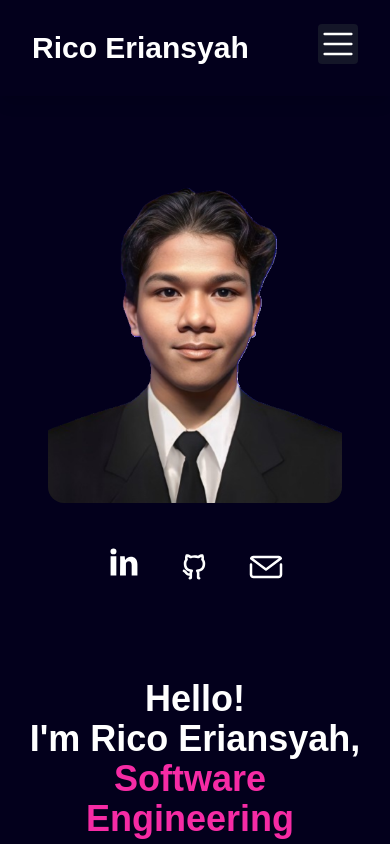
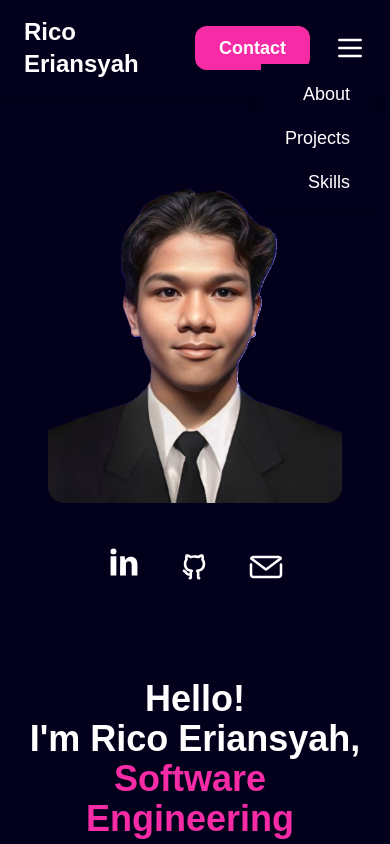
Before and after one commit to ricoerian/ricoapi, a Next.js app: page / in a window 390 px wide. Both pictures are taken after a click on the button 338 px from the left and 44 px from the top of the page. Shown: the top 844 px of the page. Built offline with nearby package versions, Linux system fonts and the light colour scheme.

Commit message:
minor changes

```diff
--- a/src/components/Organisms/Navbar.jsx
+++ b/src/components/Organisms/Navbar.jsx
@@ -1,35 +1,38 @@
+"use client";
+import { useState } from "react";
+
 export const Navbar = () => {
+    const [isOpen, setIsOpen] = useState(false);
+
     return (
-        <nav className="bg-[#03001C] shadow-lg flex justify-between items-center mx-auto px-8 md:px-14 py-6 lg:px-24 w-full">
-            <div className="text-3xl font-bold text-white">Rico Eriansyah</div>
-            <div className="hidden md:flex space-x-12 items-center text-white">
-                <a href="#top">About</a>
-                <a href="#projects">Projects</a>
-                <a href="#skills">Skills</a>
+        <nav className="bg-[#03001C] shadow-lg flex justify-between items-center mx-auto px-6 md:px-14 py-4 lg:px-24 w-full">
+            <div className="text-2xl md:text-3xl font-bold text-white">Rico Eriansyah</div>
+            <div className="hidden md:flex space-x-8 items-center text-white">
+                <a href="#top" className="hover:text-gray-300">About</a>
+                <a href="#projects" className="hover:text-gray-300">Projects</a>
+                <a href="#skills" className="hover:text-gray-300">Skills</a>
                 <a href="#contact">
-                    <button className="px-6 py-2 bg-button font-bold rounded-xl hover:border-2 hover:bg-slate-800">
+                    <button className="px-6 py-2 bg-button font-bold rounded-xl hover:bg-slate-800 transition">
                         Contact
                     </button>
                 </a>
             </div>
-
-            <div className="mobile-menu hidden md:hidden text-white mt-4">
-                <a href="#about" className="block py-2 px-16 rounded text-lg hover:bg-gray-700">About</a>
-                <a href="#projects" className="block py-2 px-16 rounded text-lg hover:bg-gray-700">Projects</a>
-                <a href="#skills" className="block py-2 px-16 rounded text-lg hover:bg-gray-700">Skills</a>
-                <a href="#contact" className="block py-2 px-16 rounded text-sm hover:bg-gray-700">
-                    <button className="px-6 py-2 bg-button font-bold rounded-xl hover:bg-[#141628]">
+            <div className="md:hidden flex gap-6">
+                <a href="#contact">
+                    <button className="px-6 py-2 text-white bg-button font-bold rounded-xl hover:border-2 hover:bg-slate-800 transition">
                         Contact
                     </button>
                 </a>
-            </div>
-
-            <div className="md:hidden">
-                <button className="mobile-menu-button">
-                    <svg className="w-10 h-10 bg-[#141628] rounded text-white" xmlns="http://www.w3.org/2000/svg" fill="none" viewBox="0 0 24 24" stroke="currentColor">
-                        <path strokeLinecap="round" strokeLinejoin="round" strokeWidth="1.5" d="M4 6h16M4 12h16M4 18h16" />
+                <button onClick={() => setIsOpen(!isOpen)} className="focus:outline-none">
+                    <svg className="w-8 h-8 text-white" xmlns="http://www.w3.org/2000/svg" fill="none" viewBox="0 0 24 24" stroke="currentColor">
+                        <path strokeLinecap="round" strokeLinejoin="round" strokeWidth="2" d="M4 6h16M4 12h16M4 18h16" />
                     </svg>
                 </button>
+            </div>
+            <div className={`absolute top-16 right-4 bg-[#03001C] text-white flex flex-col items-end space-y-4 py-4 px-6 rounded-lg shadow-lg transition-all duration-300 ${isOpen ? "block" : "hidden"}`}>
+                <a href="#top" className="hover:text-gray-300">About</a>
+                <a href="#projects" className="hover:text-gray-300">Projects</a>
+                <a href="#skills" className="hover:text-gray-300">Skills</a>
             </div>
         </nav>
     );
```
Also changed, not shown: public/assets/project-two.png.
